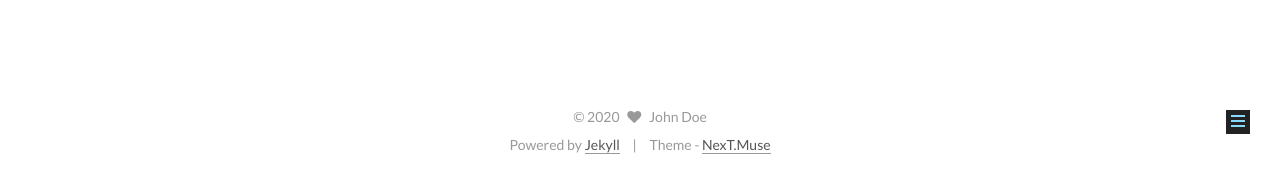
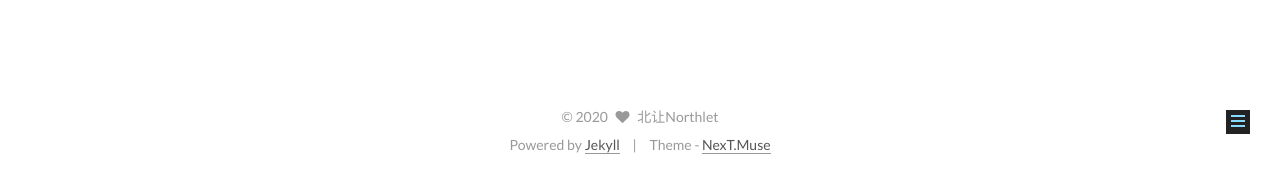
Before and after one commit to Northlet/Northlet.github.io, a Jekyll site: the page built from about/index.md, in a window 1280 px wide. Shown: the part 721-897 px from the top of the page. Built offline with Jekyll 4.4.1, drawn with Linux system fonts in a browser that asks for light colours.

Commit message:
Update _config.yml

```diff
--- a/_config.yml
+++ b/_config.yml
@@ -7,7 +7,7 @@
 title: NexT
 subtitle:
 description:
-author: John Doe
+author: 北让Northlet
 # Support language: de, en, fr-FR, id, ja, ko, pt-BR, pt, ru, zh-Hans, zh-hk, zh-tw
 language: en
 date_format: '%Y-%m-%d'
```
